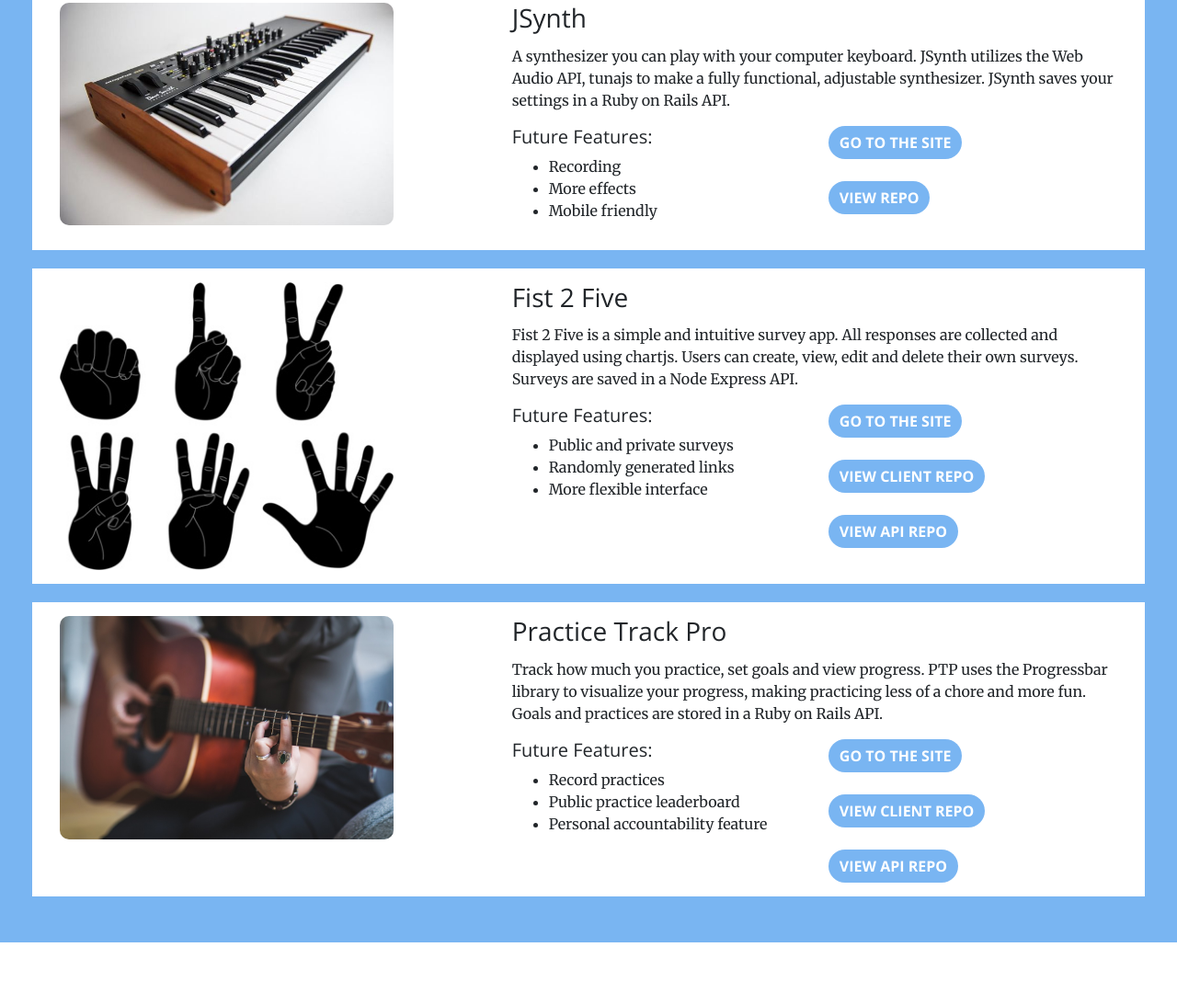
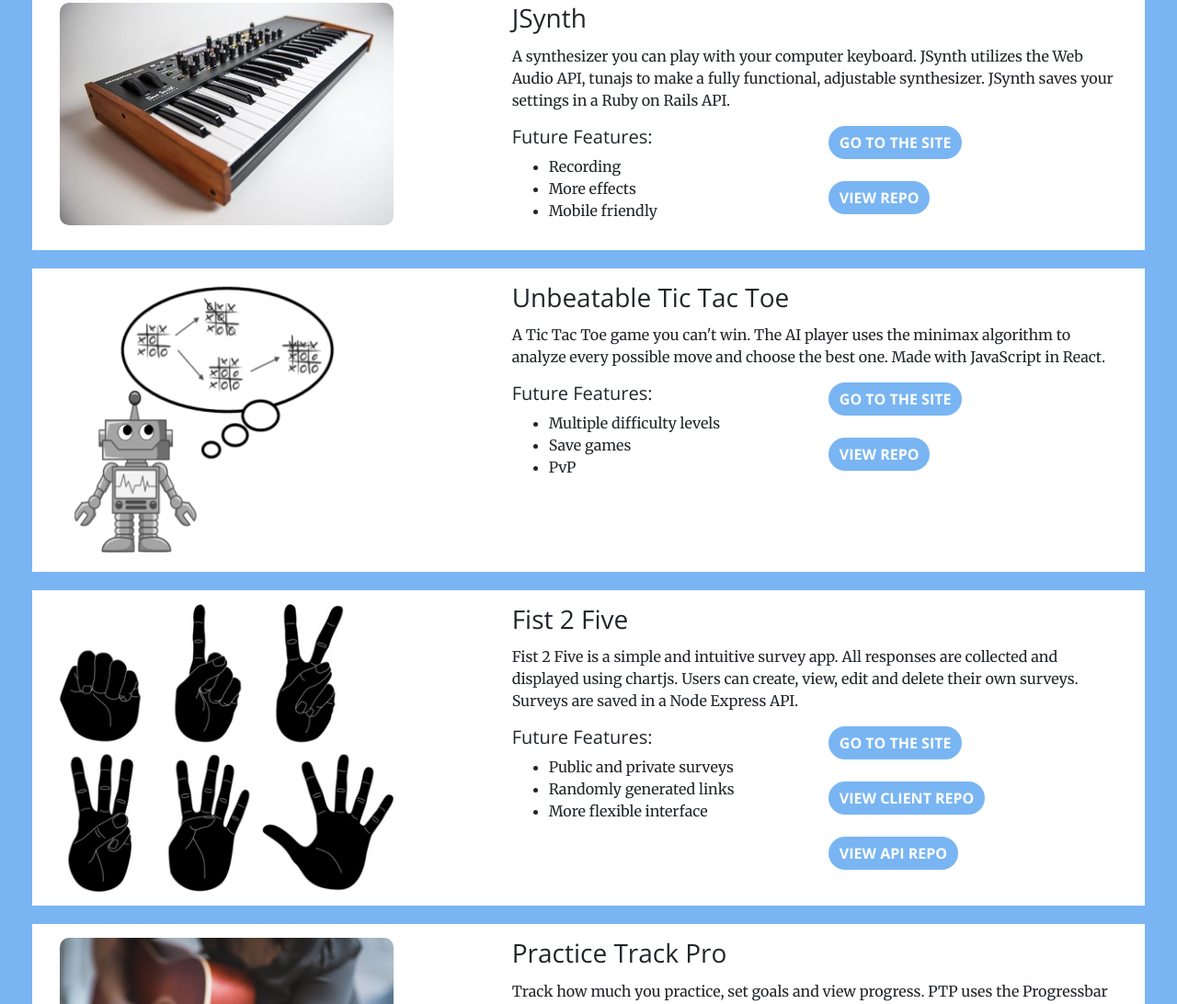
Before and after one commit to j-gottlieb/j-gottlieb.github.io, a website: page index.html in a window 1280 px wide. Shown: the part 2202-3294 px from the top of the page at 92% size. Drawn offline with nearby package versions, Linux system fonts and the light colour scheme.

Commit message:
Added Tic Tac Toe AI project

```diff
--- a/index.html
+++ b/index.html
@@ -238,6 +238,35 @@
           </div>
         </div>
 
+        <div class="eachproject topproject project1 row justify-content-between">
+          <div class="col-4 img-container">
+            <img class="project-img" style='height: 300px;width: 300px;' src="./img/ai_tic_tac_toe.png" alt="Tic Tac Toe Project">
+          </div>
+          <div class="col-7">
+              <h3 class="card-title">Unbeatable Tic Tac Toe</h3>
+              <p class="card-text">
+                A Tic Tac Toe game you can't win. The AI player uses the minimax algorithm to
+                analyze every possible move and choose the best one. Made with JavaScript in React.
+              </p>
+              <div class="row">
+                <div class="col">
+              <h5>Future Features:</h5>
+              <ul>
+                <li>Multiple difficulty levels</li>
+                <li>Save games</li>
+                <li>PvP</li>
+              </ul>
+            </div>
+            <div class="col">
+              <a href="https://j-gottlieb.github.io/tic-tac-toe-react/" target="_blank" class="btn btn-primary">Go to the site</a>
+              <br>
+              <br>
+              <a href="https://github.com/j-gottlieb/tic-tac-toe-react" target="_blank" class="btn btn-primary">View repo</a>
+            </div>
+          </div>
+          </div>
+        </div>
+
       <div class="eachproject topproject project1 row justify-content-between">
         <div class="col-4 img-container">
           <img class="project-img" src="./img/fist-of-five.jpg" alt="Tic Tac Toe Project">
```
Also changed, not shown: img/ai_tic_tac_toe.png (added), img/tic_tac_toe.png (added).
